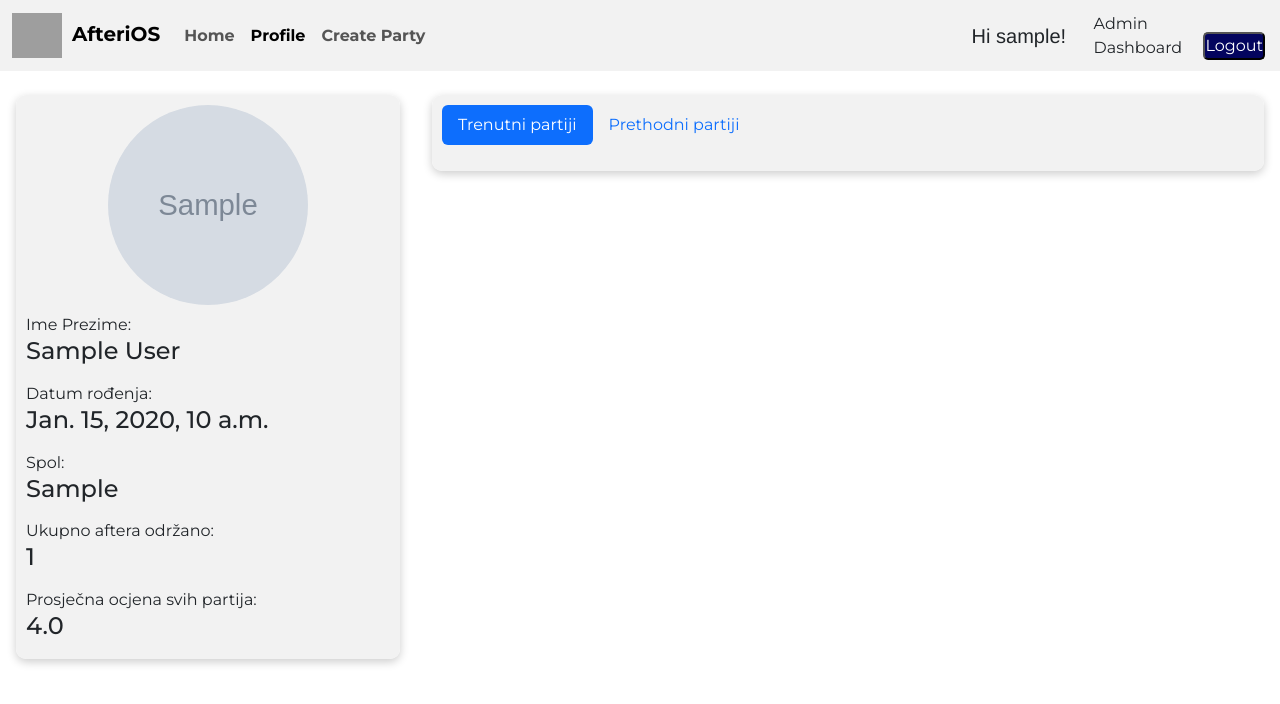
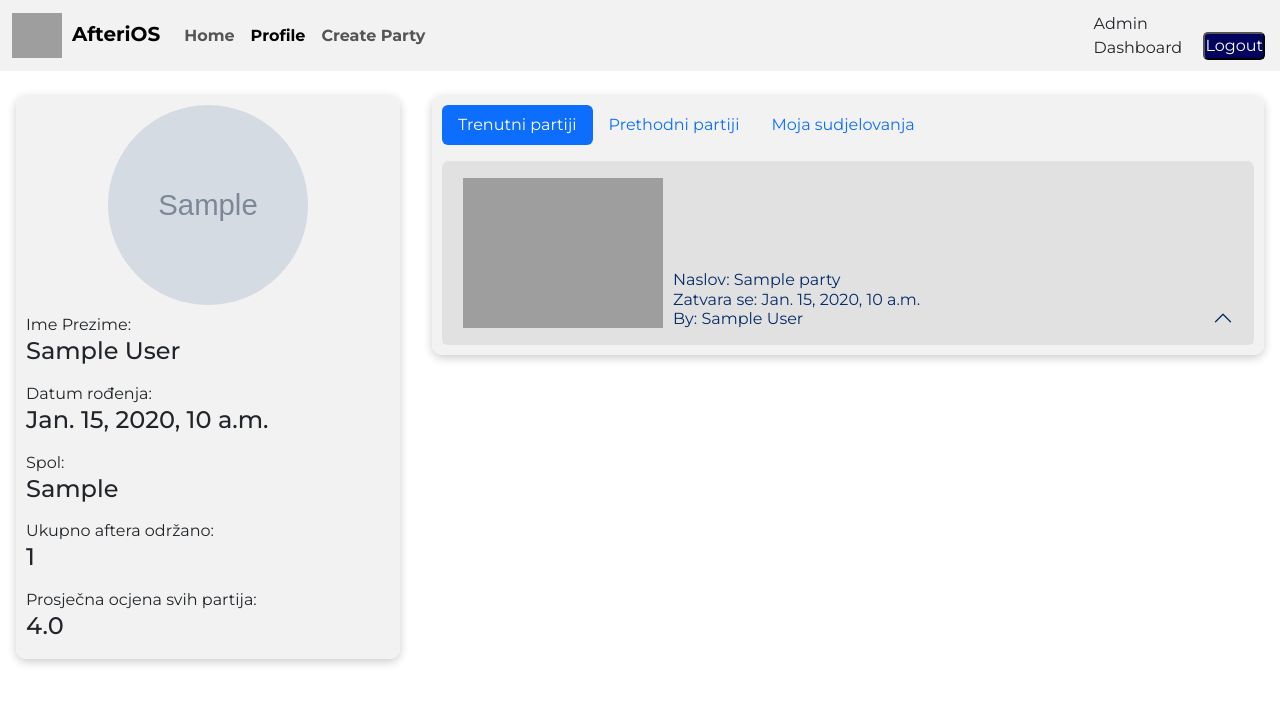
Before and after one commit to filipleskovic/AfteroiOS, a Django app: page /parties/profile/1/ in a window 1280 px wide. Shown: the top 704 px of the page. Run offline with Django 5.2, Linux system fonts and the light colour scheme; a user stored in the database is signed in; tables that the repository leaves empty hold one stand-in row (values such as "Sample post"); grey boxes marked "Sample" are stand-in pictures; parts of the project's set-up code (start-up, migrations or seed data) failed here and were passed over; some libraries are stand-ins or nearby versions; grey boxes are pictures that could not be loaded.

Commit message:
format some html docs and remove greeting from navbar

```diff
--- a/app/models.py
+++ b/app/models.py
@@ -39,6 +39,14 @@
         current_datetime = datetime.now()
         previous_parties = Party.objects.filter(created_by=self, closed_at__gt=current_datetime)
         return previous_parties
+
+    def get_attended_parties(self):
+        current_datetime = datetime.now()
+        attended_parties = Party.objects.filter(
+            closed_at__lt=current_datetime,
+            partyguest__user_id=self
+        ).distinct()
+        return attended_parties
 
 class PartyPosters(models.Model):
     party_url = models.CharField(max_length=128)
--- a/app/templates/app/base.html
+++ b/app/templates/app/base.html
@@ -42,44 +42,88 @@
     />
   </head>
 
-<body style="overflow-x:hidden; background-color: white;">
-  <nav class="navbar navbar-expand-lg" style="background-color: #F2F2F2;">
+  <body style="overflow-x: hidden; background-color: white">
+    <nav class="navbar navbar-expand-lg" style="background-color: #f2f2f2">
       <div class="container-fluid">
-      <a class="navbar-brand" href="{% url 'app:index' %}" style="font-weight: bold;"><img
+        <a
+          class="navbar-brand"
+          href="{% url 'app:index' %}"
+          style="font-weight: bold"
+          ><img
             src="https://as1.ftcdn.net/v2/jpg/05/12/50/66/1000_F_512506612_gtoY8IvNuOIBnac4jwGYN3Nx11VMKWoC.jpg"
-          alt="Logo" width="50" height="45" class="d-inline-block align-middle" style="margin-right: 10px;">AfteriOS</a>
+            alt="Logo"
+            width="50"
+            height="45"
+            class="d-inline-block align-middle"
+            style="margin-right: 10px"
+          />AfteriOS</a
+        >
         <div class="collapse navbar-collapse" id="navbarNavAltMarkup">
           <div class="navbar-nav">
-          <a class="nav-link {% if request.resolver_match.url_name == 'index' %}active{% endif %}"
-            style="font-weight: bold;" href="{% url 'app:index' %}">Home</a>
+            <a
+              class="nav-link {% if request.resolver_match.url_name == 'index' %}active{% endif %}"
+              style="font-weight: bold"
+              href="{% url 'app:index' %}"
+              >Home</a
+            >
             {% if user.is_authenticated %}
-          <a class="nav-link {% if request.resolver_match.url_name == 'profile' %}active{% endif %}"
-            style="font-weight: bold;" href="{% url 'app:profile' user.id %}">Profile</a>
-          <a class="nav-link" href="{% url 'app:createParty' %}" style="font-weight: bold;">Create Party</a>
+            <a
+              class="nav-link {% if request.resolver_match.url_name == 'profile' %}active{% endif %}"
+              style="font-weight: bold"
+              href="{% url 'app:profile' user.id %}"
+              >Profile</a
+            >
+            <a
+              class="nav-link"
+              href="{% url 'app:createParty' %}"
+              style="font-weight: bold"
+              >Create Party</a
+            >
             {% endif %}
           </div>
         </div>
       </div>
       {% if user.is_authenticated %}
-    <a class="nav-link greeting" style="display: inline-flex; width: 150px; align-items: center;" href="{% url 'app:profile' user.id %}">Hi {{ user.username }}!
-      {% if not user.is_superuser %}<img src="{{user.avatar_url}}" style="height: 50px; width: 50px; float: right;">{% endif %}</a>
+      <a
+        class="nav-link greeting"
+        style="display: inline-flex; width: 150px; align-items: center"
+        href="{% url 'app:profile' user.id %}"
+      >
+        {% if not user.is_superuser %}<img
+          src="{{user.avatar_url}}"
+          style="height: 50px; width: 50px; float: right"
+        />{% endif %}</a
+      >
       {% if user.is_superuser %}
       <a class="nav-link" href="/admin">Admin Dashboard</a>
       {% endif %}
-    <form action="{% url 'accounts:logout' %}" method="POST" id="logout" class="nav-link logout-form">
+      <form
+        action="{% url 'accounts:logout' %}"
+        method="POST"
+        id="logout"
+        class="nav-link logout-form"
+      >
         {% csrf_token %}
         <input type="submit" value="Logout" class="logout-btn" />
       </form>
       {% else %}
       <a class="nav-link login-btn" href="{% url 'login' %}">Login</a>
-    <a class="nav-link signup-btn" href="{% url 'accounts:signup' %}">Signup</a>
+      <a class="nav-link signup-btn" href="{% url 'accounts:signup' %}"
+        >Signup</a
+      >
       {% endif %}
-    <button class="navbar-toggler" type="button" data-bs-toggle="collapse" data-bs-target="#navbarNavAltMarkup"
-      aria-controls="navbarNavAltMarkup" aria-expanded="false" aria-label="Toggle navigation">
+      <button
+        class="navbar-toggler"
+        type="button"
+        data-bs-toggle="collapse"
+        data-bs-target="#navbarNavAltMarkup"
+        aria-controls="navbarNavAltMarkup"
+        aria-expanded="false"
+        aria-label="Toggle navigation"
+      >
         <span class="navbar-toggler-icon"></span>
       </button>
     </nav>
     {% block content %} {% endblock %}
   </body>
-
 </html>
--- a/app/templates/app/profile.html
+++ b/app/templates/app/profile.html
@@ -9,7 +9,7 @@
           alt="avatar"
           height="200px"
           width="200px"
-          style="align-self: center;"
+          style="align-self: center"
         />
         <label class="mt-2">Ime Prezime:</label>
         <h4>{{ user_data.first_name }} {{ user_data.last_name }}</h4>
@@ -53,6 +53,20 @@
             Prethodni partiji
           </button>
         </li>
+        <li class="nav-item" role="presentation">
+          <button
+            class="nav-link"
+            id="pills-my-tab"
+            data-bs-toggle="pill"
+            data-bs-target="#pills-my"
+            type="button"
+            role="tab"
+            aria-controls="pills-my"
+            aria-selected="false"
+          >
+            Moja sudjelovanja
+          </button>
+        </li>
       </ul>
       <div
         class="tab-content"
@@ -65,13 +79,12 @@
           role="tabpanel"
           aria-labelledby="pills-current-parties-tab"
         >
-          <div class="accordion" id="accordionExample" >
+          <div class="accordion" id="accordionExample">
             {% for party in current_parties %}
             <div class="accordion-item">
               <h2
                 class="accordion-header"
                 id="heading{{party.party_details.id}}"
-
               >
                 <button
                   class="accordion-button"
@@ -80,7 +93,7 @@
                   data-bs-target="#collapse{{party.party_details.id}}"
                   aria-expanded="false"
                   aria-controls="collapse{{party.party_details.id}}"
-                  style="align-items: flex-end; background: #e1e1e1;"
+                  style="align-items: flex-end; background: #e1e1e1"
                 >
                   <img
                     src="{{party.party_details.party_poster_fk.party_url}}"
@@ -103,7 +116,7 @@
                 aria-labelledby="heading{{party.party_details.id}}"
                 data-bs-parent="#accordionExample"
               >
-                <div class="accordion-body" >
+                <div class="accordion-body">
                   {% for recension in party.recensions %}
                   <div style="width: 100%; padding: 10px">
                     <div style="display: flex; align-items: flex-end">
@@ -161,7 +174,7 @@
                   data-bs-target="#collapse{{party.party_details.id}}"
                   aria-expanded="false"
                   aria-controls="collapse{{party.party_details.id}}"
-                  style="align-items: flex-end; background: #e1e1e1;"
+                  style="align-items: flex-end; background: #e1e1e1"
                 >
                   <img
                     src="{{party.party_details.party_poster_fk.party_url}}"
@@ -204,7 +217,88 @@
                       style="
                         width: 100%;
                         max-height: 150px;
-                        overflow-y:auto;
+                        overflow-y: auto;
+                        border: 1px solid black;
+                        border-radius: 5px;
+                        padding: 10px;
+                      "
+                    >
+                      {{recension.text}}
+                    </div>
+                    <p>{{recension.rating}}/5</p>
+                  </div>
+                  {% empty %}
+                  <p>Trenutno nema recenzija za ovaj parti</p>
+                  {% endfor %}
+                </div>
+              </div>
+            </div>
+            {% endfor %}
+          </div>
+        </div>
+        <div
+          class="tab-pane fade show active"
+          id="pills-my-parties"
+          role="tabpanel"
+          aria-labelledby="pills-my-parties-tab"
+        >
+          <div class="accordion" id="accordionExample">
+            {% for party in attended_parties %}
+            <div class="accordion-item">
+              <h2
+                class="accordion-header"
+                id="heading{{party.party_details.id}}"
+              >
+                <button
+                  class="accordion-button"
+                  type="button"
+                  data-bs-toggle="collapse"
+                  data-bs-target="#collapse{{party.party_details.id}}"
+                  aria-expanded="false"
+                  aria-controls="collapse{{party.party_details.id}}"
+                  style="align-items: flex-end; background: #e1e1e1"
+                >
+                  <img
+                    src="{{party.party_details.party_poster_fk.party_url}}"
+                    height="150px"
+                    width="200px"
+                  />
+                  <div style="margin-left: 10px">
+                    <p>Naslov: {{party.party_details.title}}</p>
+                    <p>Zatvara se: {{party.party_details.closed_at}}</p>
+                    <p style="margin-bottom: 0">
+                      By: {{party.party_details.created_by.first_name}}
+                      {{party.party_details.created_by.last_name}}
+                    </p>
+                  </div>
+                </button>
+              </h2>
+              <div
+                id="collapse{{party.party_details.id}}"
+                class="accordion-collapse collapse"
+                aria-labelledby="heading{{party.party_details.id}}"
+                data-bs-parent="#accordionExample"
+              >
+                <div class="accordion-body">
+                  {% for recension in party.recensions %}
+                  <div style="width: 100%; padding: 10px">
+                    <div style="display: flex; align-items: flex-end">
+                      <img
+                        class="rounded-circle"
+                        src="{{recension.user_id.avatar_url}}"
+                        alt="avatar"
+                        height="50px"
+                        width="50px"
+                      />
+                      <p style="margin-left: 5px">
+                        {{recension.user_id.first_name}}
+                        {{recension.user_id.last_name}}
+                      </p>
+                    </div>
+                    <div
+                      style="
+                        width: 100%;
+                        height: 150px;
                         border: 1px solid black;
                         border-radius: 5px;
                         padding: 10px;
--- a/app/views.py
+++ b/app/views.py
@@ -64,6 +64,7 @@
 
     previous_parties = user_data.get_previous_parties()
     current_parties = user_data.get_current_parties()
+    attended_parties = user_data.get_attended_parties()
 
     previous_parties_dto = []
 
@@ -85,6 +86,16 @@
             }
         )
 
+    attended_parties_dto = []
+
+    for party in attended_parties:
+        attended_parties_dto.append(
+            {
+                "party_details": party,
+                "recensions": Recension.objects.filter(party_id=party.id),
+            }
+        )
+
     context = {
         "user_data": user_data,
         "parties": parties,
@@ -92,6 +103,7 @@
         "average_rating": average_rating,
         "previous_parties": previous_parties_dto,
         "current_parties": current_parties_dto,
+        "attended_parties": attended_parties_dto,
     }
     return render(request, "app/profile.html", context)
 
```
Also changed, not shown: app/templates/app/createParty.html (+9 -14 lines). Lines whose indentation alone changed are shown as unchanged.
